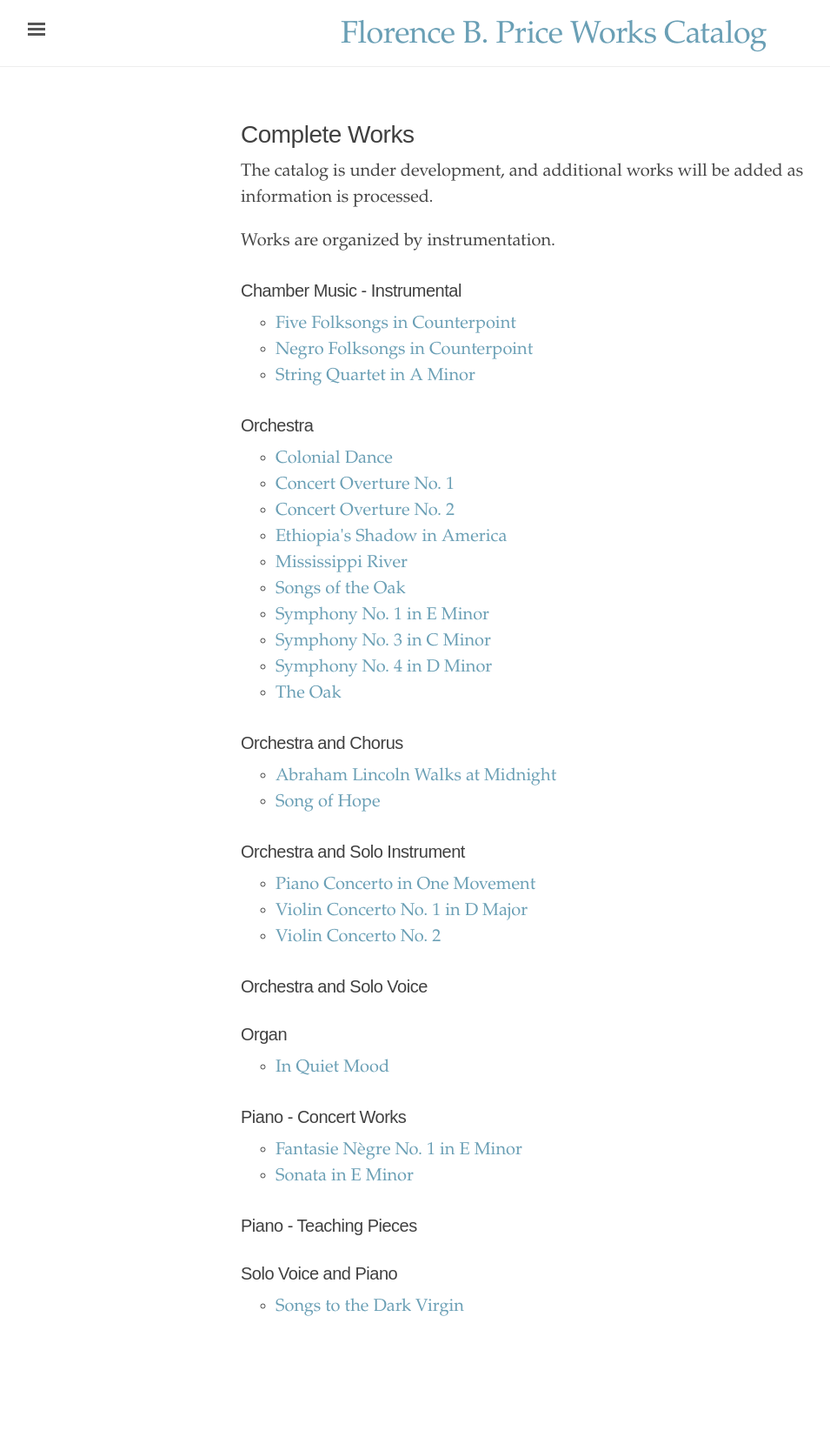
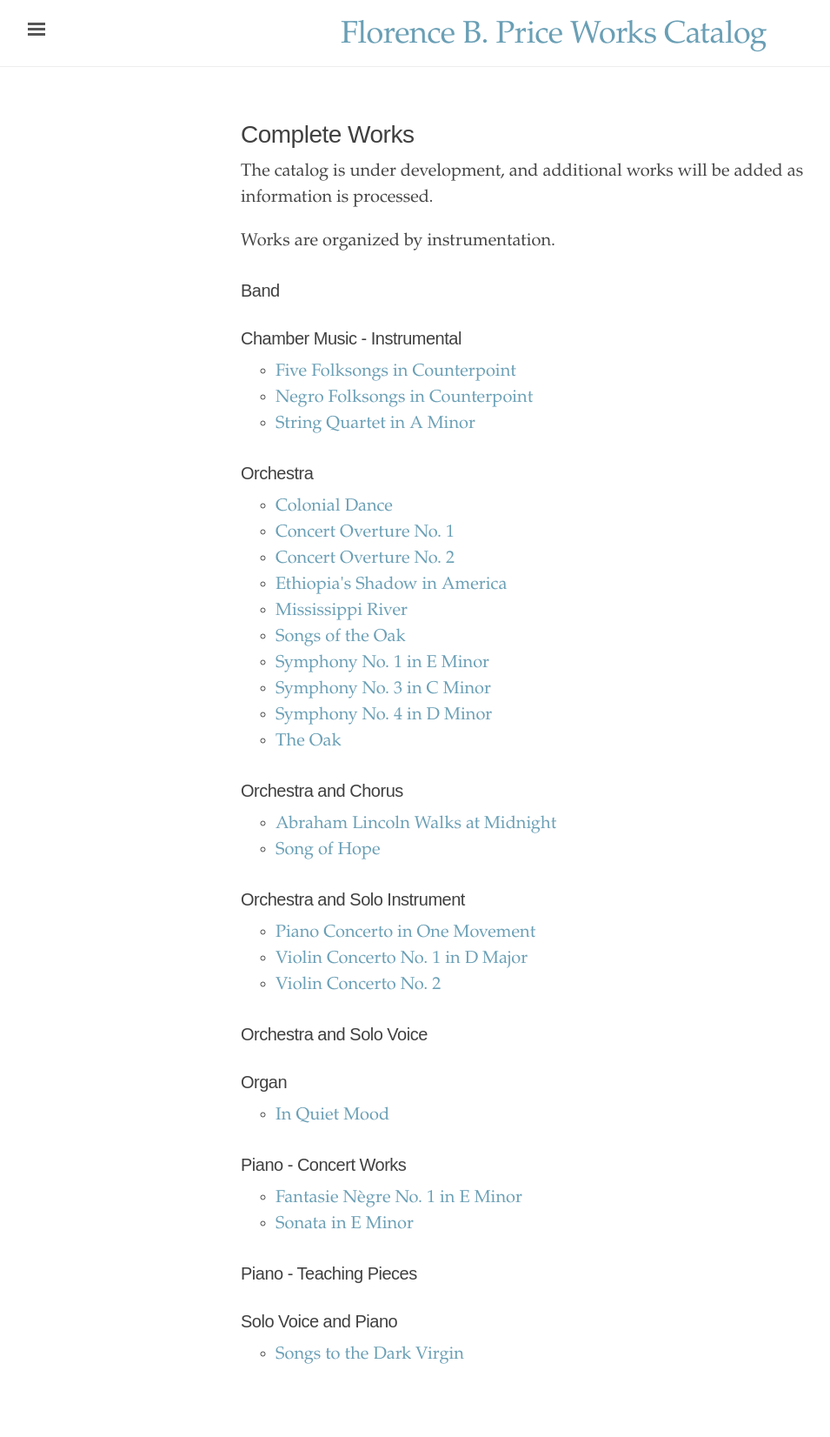
Before and after one commit to dwshadle/florence-price-catalog, a Jekyll site: the page built from _pages/complete-works.md, in a window 1280 px wide. Shown: the whole page at 87% size, without its empty margins (3-958 px from the left). Built offline with Jekyll 4.4.1, drawn with Linux system fonts in a browser that asks for light colours; before the commit the page ends 1597 px from its top, so only the background shows below that.

Commit message:
Update complete-works.md

```diff
--- a/_pages/complete-works.md
+++ b/_pages/complete-works.md
@@ -8,6 +8,19 @@
 Works are organized by instrumentation.
 
 <div class="toc">
+
+<h3>Band</h3>
+    <ul class="texts">
+    {% for item in site.texts %}
+      {% if item.inst == "band" %}
+          <li class="text-title">
+          <a href="{{ site.baseurl }}{{ item.url }}">
+        {{ item.title }}
+              </a>
+    </li>
+      {% endif %}
+    {% endfor %}
+</ul>
 
 <h3>Chamber Music - Instrumental</h3>
     <ul class="texts">
```
